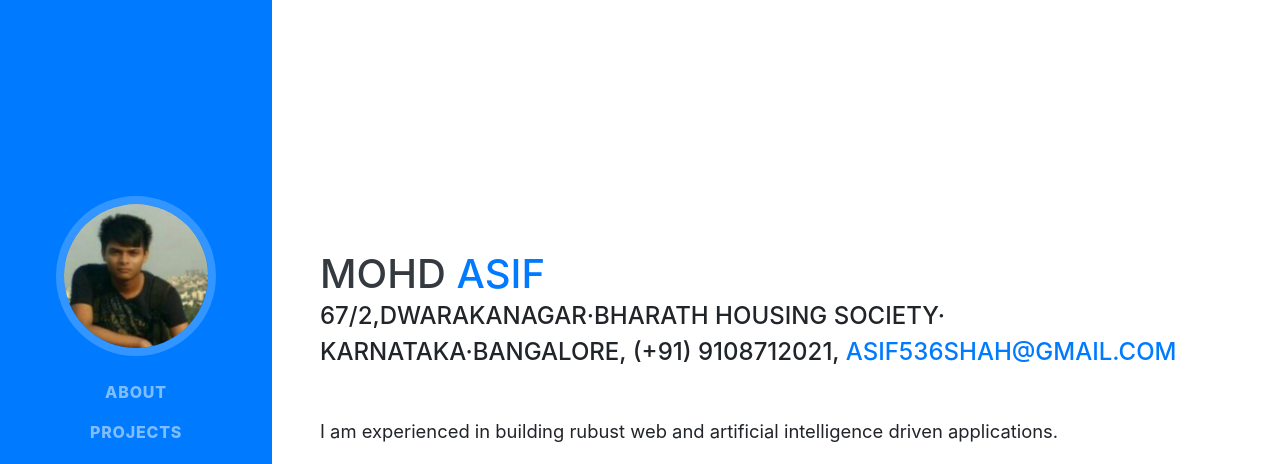
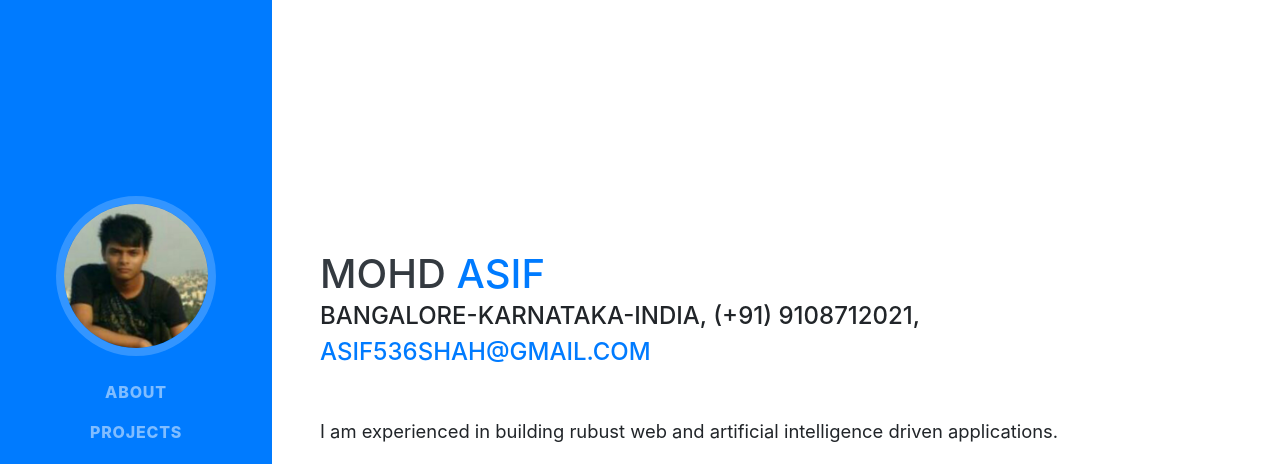
Before and after one commit to asif536/Resume, a website with bundled scripts: page index.html in a window 1280 px wide. Shown: the top 464 px of the page. Built offline with nearby package versions, Linux system fonts and the light colour scheme; a web font is replaced by a local one.

Commit message:
Update index.html

```diff
--- a/index.html
+++ b/index.html
@@ -66,7 +66,7 @@
         <h1 class="mb-0">Mohd
           <span class="text-primary">Asif</span>
         </h1>
-        <div class="subheading mb-5">67/2,Dwarakanagar·Bharath Housing Society·  Karnataka·Bangalore, (+91) 9108712021,
+        <div class="subheading mb-5">Bangalore-Karnataka-India, (+91) 9108712021,
           <a href="mailto:asif536shah@gmail.com">asif536shah@gmail.com</a>
         </div>
         <p class="lead mb-5">
```
